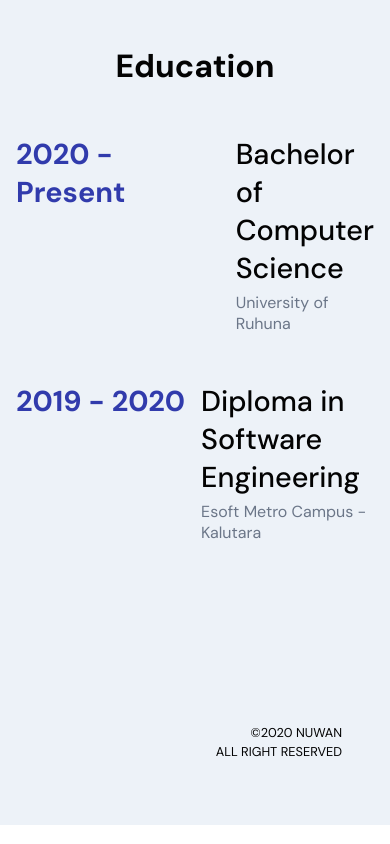
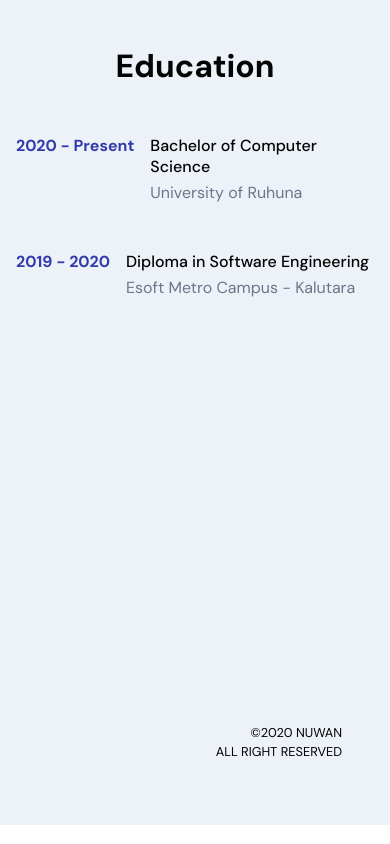
Before and after one commit to nuwankirillawala/my-portfolio, a React (Vite) app in the folder frontend/: page / in a window 390 px wide. Shown: the part 2780-3624 px from the top of the page. Built offline with nearby package versions, Linux system fonts and the light colour scheme; no server answers.

Commit message:
change experience styles

```diff
--- a/frontend/src/App.scss
+++ b/frontend/src/App.scss
@@ -96,17 +96,17 @@
   }
 
   .extra-bold-text {
-    font-size: 2rem;
+    font-size: 1.5rem;
     font-weight: 800;
     color: var(--black-color);
     text-align: left;
 
     @media screen and (min-width: 2000px) {
-      font-size: 4rem;
+      font-size: 3rem;
     }
 
-    @media screen and (max-width: 450px) {
-      font-size: 1.8rem;
+    @media screen and (max-width: 750px) {
+      font-size: 1rem;
     }
   }
 
--- a/frontend/src/container/Experience/Experience.jsx
+++ b/frontend/src/container/Experience/Experience.jsx
@@ -32,5 +32,5 @@ const Experience = () => {
 export default AppWrap(
     MotionWrap(Experience, 'app__experience'),
     'experience',
-    "app__primarybg"
+    "app__whitebg"
 )
```
